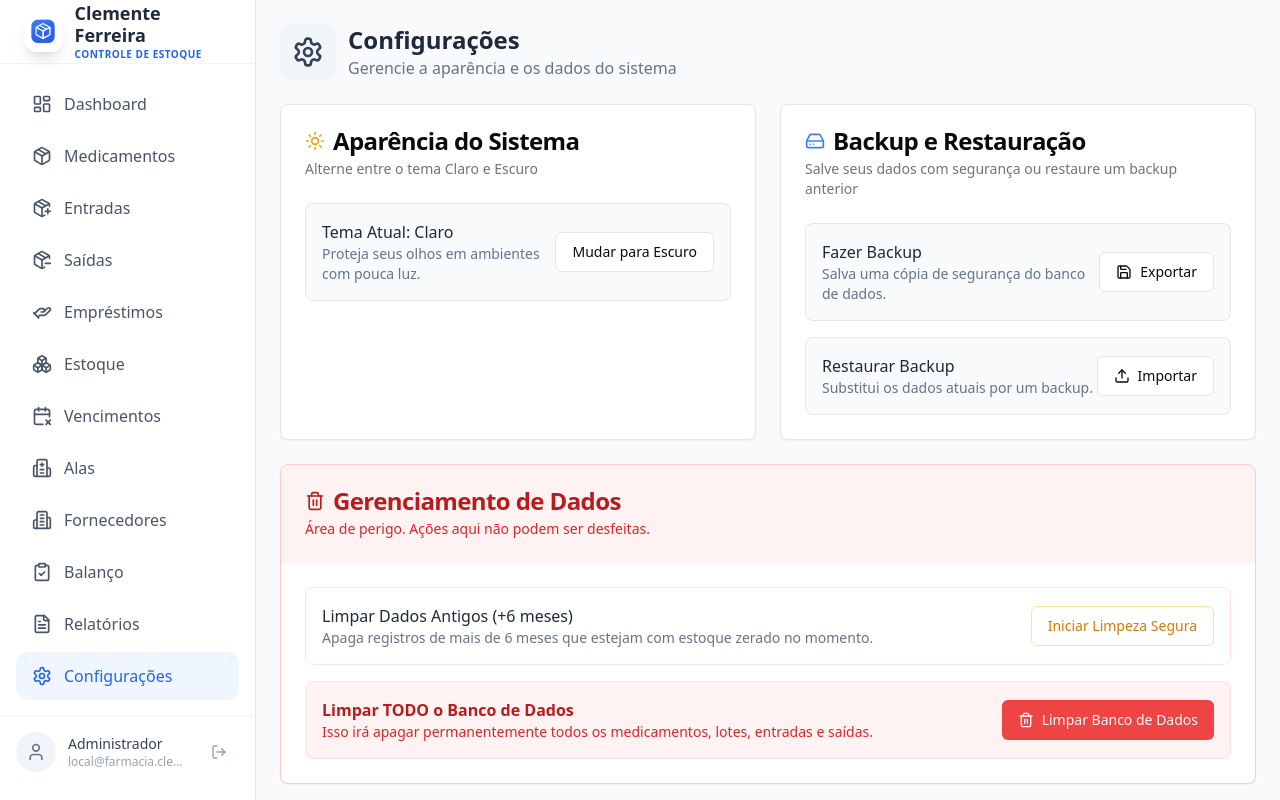
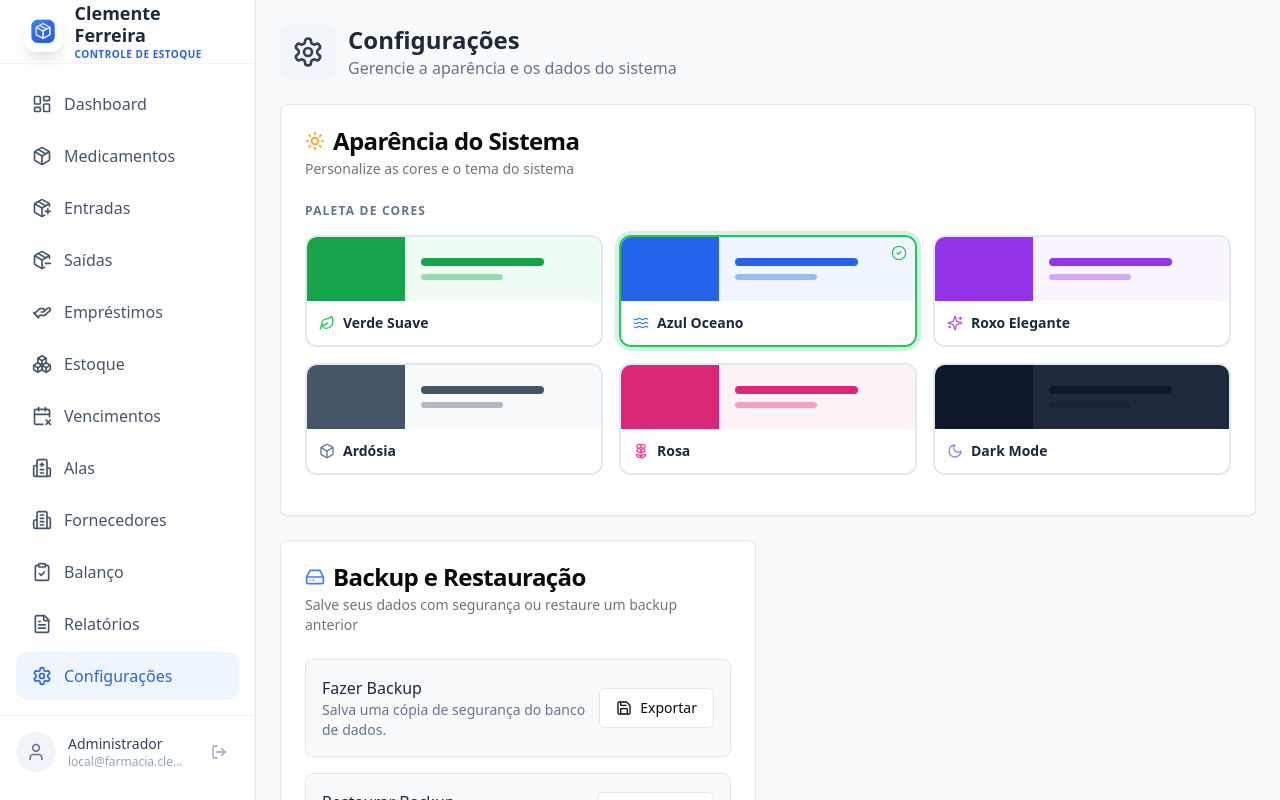
Before and after one commit to SrGumball/CLEMENTE-FARMACIA-ESTOQUE, a React (Vite) app: page /Configuracoes in a window 1280 px wide. Shown: the top 800 px of the page. Built offline with nearby package versions, Linux system fonts and the light colour scheme.

Commit message:
feat: Adiciona seletor de paleta de cores na página de Configurações

```diff
--- a/src/index.css
+++ b/src/index.css
@@ -4,6 +4,19 @@
 
 @layer base {
   :root {
+    /* Dynamic Theme Scale (Default: Azul Oceano) */
+    --theme-50: #eff6ff;
+    --theme-100: #dbeafe;
+    --theme-200: #bfdbfe;
+    --theme-300: #93c5fd;
+    --theme-400: #60a5fa;
+    --theme-500: #3b82f6;
+    --theme-600: #2563eb;
+    --theme-700: #1d4ed8;
+    --theme-800: #1e40af;
+    --theme-900: #1e3a8a;
+    --theme-950: #172554;
+
     --background: 0 0% 100%;
     --foreground: 0 0% 3.9%;
     --card: 0 0% 100%;
@@ -37,6 +50,62 @@
     --sidebar-accent-foreground: 240 5.9% 10%;
     --sidebar-border: 220 13% 91%;
     --sidebar-ring: 217.2 91.2% 59.8%;
+  }
+
+  .theme-verde {
+    --theme-50: #f0fdf4;
+    --theme-100: #dcfce7;
+    --theme-200: #bbf7d0;
+    --theme-300: #86efac;
+    --theme-400: #4ade80;
+    --theme-500: #22c55e;
+    --theme-600: #16a34a;
+    --theme-700: #15803d;
+    --theme-800: #166534;
+    --theme-900: #14532d;
+    --theme-950: #052e16;
+  }
+
+  .theme-roxo {
+    --theme-50: #faf5ff;
+    --theme-100: #f3e8ff;
+    --theme-200: #e9d5ff;
+    --theme-300: #d8b4fe;
+    --theme-400: #c084fc;
+    --theme-500: #a855f7;
+    --theme-600: #9333ea;
+    --theme-700: #7e22ce;
+    --theme-800: #6b21a8;
+    --theme-900: #581c87;
+    --theme-950: #3b0764;
+  }
+
+  .theme-ardosia {
+    --theme-50: #f8fafc;
+    --theme-100: #f1f5f9;
+    --theme-200: #e2e8f0;
+    --theme-300: #cbd5e1;
+    --theme-400: #94a3b8;
+    --theme-500: #64748b;
+    --theme-600: #475569;
+    --theme-700: #334155;
+    --theme-800: #1e293b;
+    --theme-900: #0f172a;
+    --theme-950: #020617;
+  }
+
+  .theme-rosa {
+    --theme-50: #fdf2f8;
+    --theme-100: #fce7f3;
+    --theme-200: #fbcfe8;
+    --theme-300: #f9a8d4;
+    --theme-400: #f472b6;
+    --theme-500: #ec4899;
+    --theme-600: #db2777;
+    --theme-700: #be185d;
+    --theme-800: #9d174d;
+    --theme-900: #831843;
+    --theme-950: #500724;
   }
 
   .dark {
--- a/src/pages/Configuracoes.jsx
+++ b/src/pages/Configuracoes.jsx
@@ -18,27 +18,49 @@ import {
     AlertDialogTrigger,
 } from "@/components/ui/alert-dialog";
 import { Card, CardContent, CardDescription, CardHeader, CardTitle } from "@/components/ui/card";
-import { Moon, Sun, Trash2, Save, Upload, HardDrive, Settings, History, Calendar } from "lucide-react";
+import { Moon, Sun, Trash2, Save, Upload, HardDrive, Settings, History, Calendar, Leaf, Waves, Sparkles, Box, Flower2, CheckCircle2 } from "lucide-react";
 import { Input } from "@/components/ui/input";
 import { Label } from "@/components/ui/label";
 
 export default function Configuracoes() {
     const queryClient = useQueryClient();
-    const [darkMode, setDarkMode] = useState(() => {
-        const saved = localStorage.getItem("pharma_dark_mode");
-        return saved ? JSON.parse(saved) : false;
+    const [currentTheme, setCurrentTheme] = useState(() => {
+        const saved = localStorage.getItem("pharma_theme");
+        if (saved) return saved;
+        const savedDark = localStorage.getItem("pharma_dark_mode");
+        if (savedDark === "true") return "dark";
+        return "azul";
     });
 
     useEffect(() => {
-        if (darkMode) {
+        const isDark = currentTheme === "dark";
+        if (isDark) {
             document.documentElement.classList.add("dark");
         } else {
             document.documentElement.classList.remove("dark");
         }
-        localStorage.setItem("pharma_dark_mode", JSON.stringify(darkMode));
-        // Trigger storage event so other components know about the change if they care
+
+        // Remove classes antigas de tema
+        const themes = ["theme-verde", "theme-azul", "theme-roxo", "theme-ardosia", "theme-rosa"];
+        themes.forEach(t => document.documentElement.classList.remove(t));
+
+        if (!isDark && currentTheme !== "azul") {
+            document.documentElement.classList.add(`theme-${currentTheme}`);
+        }
+
+        localStorage.setItem("pharma_theme", currentTheme);
+        localStorage.setItem("pharma_dark_mode", JSON.stringify(isDark));
         window.dispatchEvent(new Event("storage"));
-    }, [darkMode]);
+    }, [currentTheme]);
+
+    const themeOptions = [
+        { id: "verde", name: "Verde Suave", icon: Leaf, iconColor: "text-green-500", bgPreview: "bg-green-600", lightPreview: "bg-green-50" },
+        { id: "azul", name: "Azul Oceano", icon: Waves, iconColor: "text-[#3b82f6]", bgPreview: "bg-[#2563eb]", lightPreview: "bg-[#eff6ff]" },
+        { id: "roxo", name: "Roxo Elegante", icon: Sparkles, iconColor: "text-purple-500", bgPreview: "bg-purple-600", lightPreview: "bg-purple-50" },
+        { id: "ardosia", name: "Ardósia", icon: Box, iconColor: "text-slate-500", bgPreview: "bg-slate-600", lightPreview: "bg-slate-50" },
+        { id: "rosa", name: "Rosa", icon: Flower2, iconColor: "text-pink-500", bgPreview: "bg-pink-600", lightPreview: "bg-pink-50" },
+        { id: "dark", name: "Dark Mode", icon: Moon, iconColor: "text-indigo-400", bgPreview: "bg-slate-900", lightPreview: "bg-slate-800" },
+    ];
 
     const handleResetSystem = async () => {
         try {
@@ -134,29 +156,48 @@ export default function Configuracoes() {
             </div>
 
             <div className="grid grid-cols-1 md:grid-cols-2 gap-6">
-                <Card>
+                <Card className="md:col-span-2">
                     <CardHeader>
                         <CardTitle className="flex items-center gap-2">
-                            {darkMode ? <Moon className="w-5 h-5 text-indigo-500" /> : <Sun className="w-5 h-5 text-amber-500" />}
+                            <Sun className="w-5 h-5 text-amber-500" />
                             Aparência do Sistema
                         </CardTitle>
                         <CardDescription>
-                            Alterne entre o tema Claro e Escuro
+                            Personalize as cores e o tema do sistema
                         </CardDescription>
                     </CardHeader>
                     <CardContent>
-                        <div className="flex items-center justify-between p-4 border rounded-lg bg-slate-50 dark:bg-slate-800/50 dark:border-slate-700">
-                            <div>
-                                <p className="font-medium text-slate-800 dark:text-slate-200">Tema Atual: {darkMode ? "Escuro" : "Claro"}</p>
-                                <p className="text-sm text-slate-500 dark:text-slate-400">Proteja seus olhos em ambientes com pouca luz.</p>
+                        <div className="mb-4">
+                            <p className="text-xs font-bold text-slate-500 uppercase tracking-widest mb-4">Paleta de Cores</p>
+                            <div className="grid grid-cols-1 sm:grid-cols-2 lg:grid-cols-3 gap-4">
+                                {themeOptions.map((theme) => {
+                                    const isSelected = currentTheme === theme.id;
+                                    return (
+                                        <div
+                                            key={theme.id}
+                                            onClick={() => setCurrentTheme(theme.id)}
+                                            className={`cursor-pointer rounded-xl overflow-hidden border-2 transition-all ${isSelected ? 'border-green-500 ring-4 ring-green-500/20' : 'border-slate-200 dark:border-slate-700 hover:border-slate-300'}`}
+                                        >
+                                            <div className="flex h-16">
+                                                <div className={`w-1/3 ${theme.bgPreview}`}></div>
+                                                <div className={`w-2/3 ${theme.lightPreview} flex flex-col justify-center px-4 gap-2 relative`}>
+                                                    <div className={`h-2 w-3/4 rounded-full ${theme.bgPreview}`}></div>
+                                                    <div className={`h-1.5 w-1/2 rounded-full ${theme.bgPreview} opacity-40`}></div>
+                                                    {isSelected && (
+                                                        <div className="absolute right-2 top-2 bg-white rounded-full shadow-sm">
+                                                            <CheckCircle2 className="w-4 h-4 text-green-500" />
+                                                        </div>
+                                                    )}
+                                                </div>
+                                            </div>
+                                            <div className="bg-white dark:bg-slate-900 p-3 flex items-center gap-2">
+                                                <theme.icon className={`w-4 h-4 ${theme.iconColor}`} />
+                                                <span className="font-bold text-sm text-slate-800 dark:text-slate-100">{theme.name}</span>
+                                            </div>
+                                        </div>
+                                    );
+                                })}
                             </div>
-                            <Button
-                                variant={darkMode ? "default" : "outline"}
-                                className={darkMode ? "bg-indigo-600 hover:bg-indigo-700" : ""}
-                                onClick={() => setDarkMode(!darkMode)}
-                            >
-                                {darkMode ? "Mudar para Claro" : "Mudar para Escuro"}
-                            </Button>
                         </div>
                     </CardContent>
                 </Card>
--- a/tailwind.config.js
+++ b/tailwind.config.js
@@ -59,6 +59,19 @@ module.exports = {
           'accent-foreground': 'hsl(var(--sidebar-accent-foreground))',
           border: 'hsl(var(--sidebar-border))',
           ring: 'hsl(var(--sidebar-ring))'
+        },
+        blue: {
+          50: 'var(--theme-50)',
+          100: 'var(--theme-100)',
+          200: 'var(--theme-200)',
+          300: 'var(--theme-300)',
+          400: 'var(--theme-400)',
+          500: 'var(--theme-500)',
+          600: 'var(--theme-600)',
+          700: 'var(--theme-700)',
+          800: 'var(--theme-800)',
+          900: 'var(--theme-900)',
+          950: 'var(--theme-950)',
         }
       },
       keyframes: {
```
